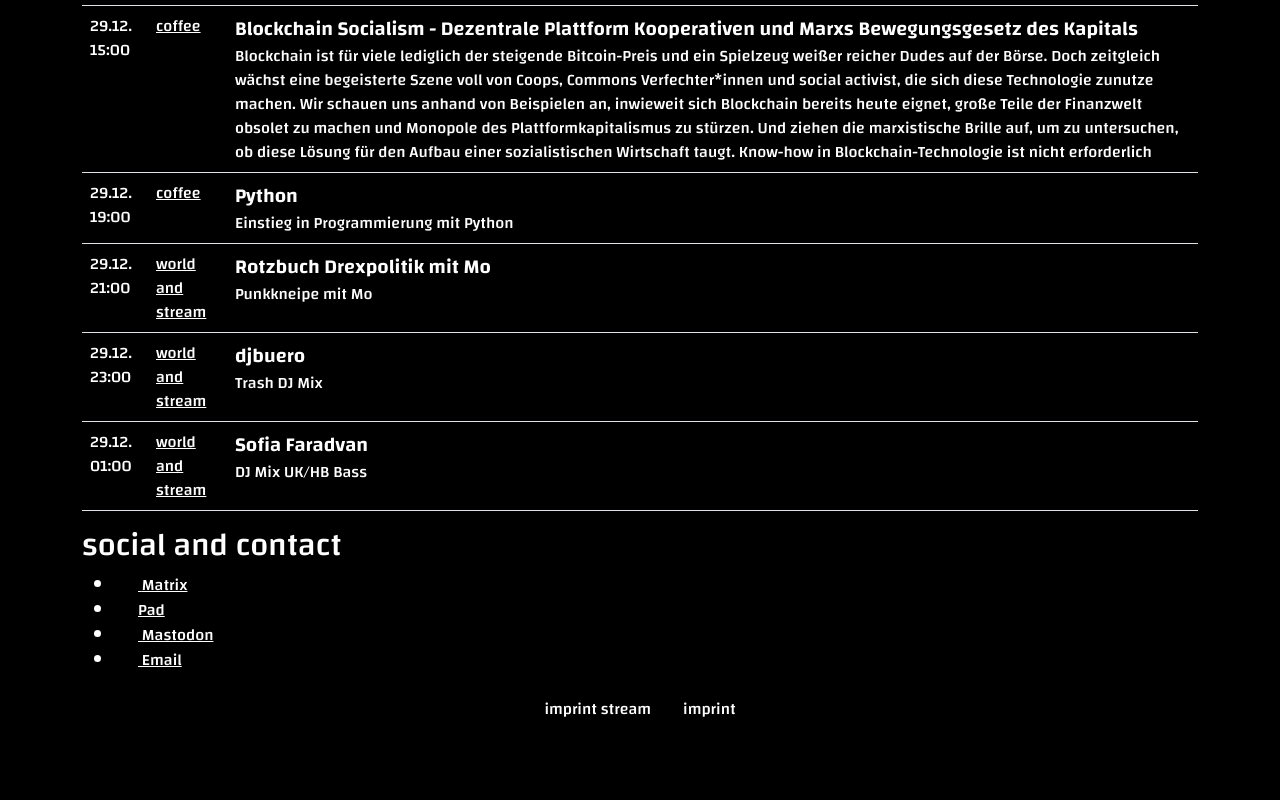
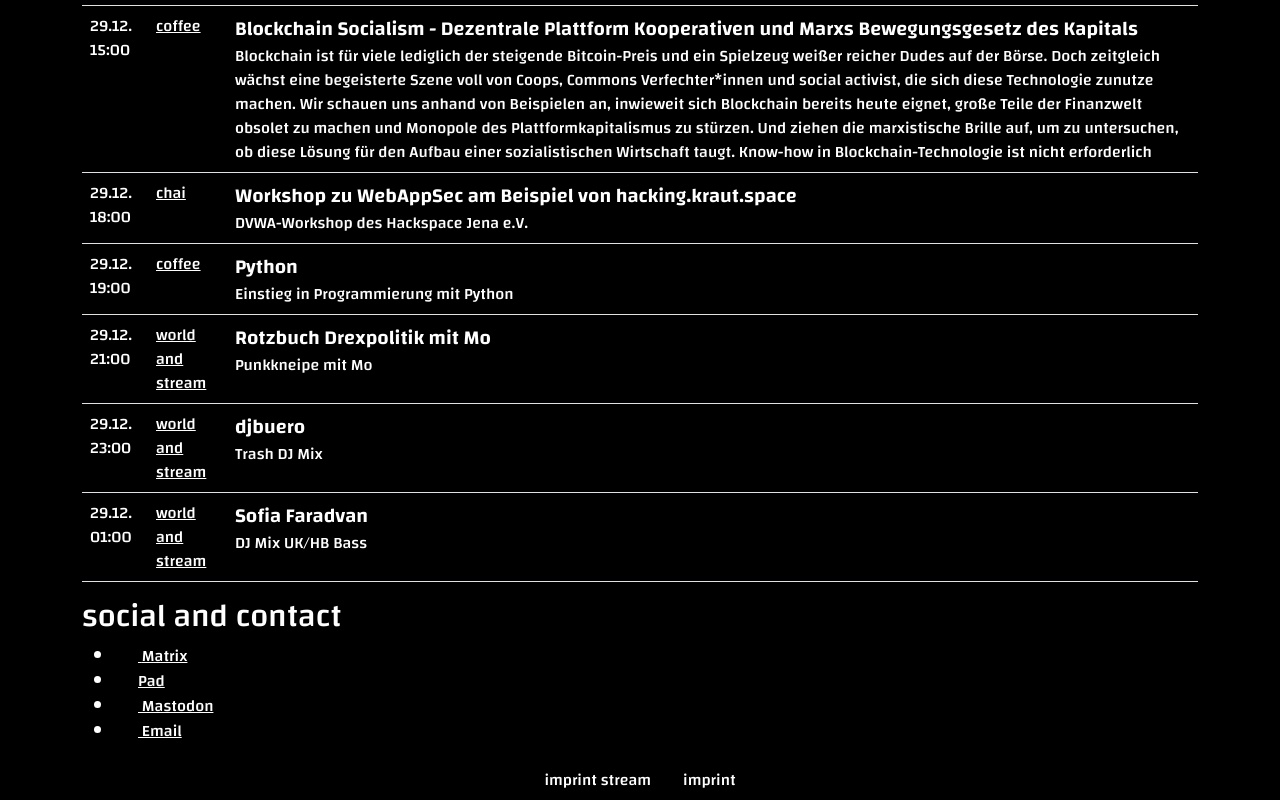
Before and after one commit to cyberyoga/cyberyoga.github.io, a website built with Parcel: page src/index.html in a window 1280 px wide. Shown: the part 1501-2301 px from the top of the page. Before the commit the page ends 2230 px from the top, so only its background shows below. Built offline with nearby package versions, Linux system fonts and the light colour scheme; files whose address does not match are found by name.

Commit message:
add new event

```diff
--- a/schedule/schedule.yaml
+++ b/schedule/schedule.yaml
@@ -58,6 +58,10 @@
   room: coffee
   date: 29.12. 15:00
   description: Blockchain ist für viele lediglich der steigende Bitcoin-Preis und ein Spielzeug weißer reicher Dudes auf der Börse. Doch zeitgleich wächst eine begeisterte Szene voll von Coops, Commons Verfechter*innen und social activist, die sich diese Technologie zunutze machen. Wir schauen uns anhand von Beispielen an, inwieweit sich Blockchain bereits heute eignet, große Teile der Finanzwelt obsolet zu machen und Monopole des Plattformkapitalismus zu stürzen. Und ziehen die marxistische Brille auf, um zu untersuchen, ob diese Lösung für den Aufbau einer sozialistischen Wirtschaft taugt. Know-how in Blockchain-Technologie ist nicht erforderlich
+- title: Workshop zu WebAppSec am Beispiel von hacking.kraut.space
+  room: chai
+  date: 29.12. 18:00
+  description: DVWA-Workshop des Hackspace Jena e.V.
 - title: Python
   room: coffee
   date: 29.12. 19:00
--- a/src/index.html
+++ b/src/index.html
@@ -182,6 +182,14 @@
                 </td>
             </tr>
             <tr>
+                <td>29.12. 18:00</td>
+                <td><a href="https://kabi.blue/join/chai/" target="_blank">chai</a></td>
+                <td>
+                    <span class="fw-bold fs-5">Workshop zu WebAppSec am Beispiel von hacking.kraut.space</span><br>
+                    DVWA-Workshop des Hackspace Jena e.V.
+                </td>
+            </tr>
+            <tr>
                 <td>29.12. 19:00</td>
                 <td><a href="https://kabi.blue/join/coffee/" target="_blank">coffee</a></td>
                 <td>
@@ -215,8 +223,6 @@
             </tr>
                 </tbody>
             </table>
-
-
 
 
 
```
Also changed, not shown: schedule/table.html (+8 -0 lines).
